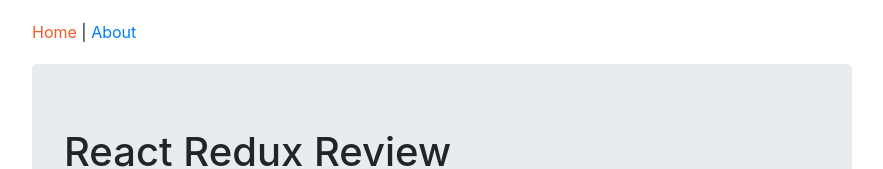
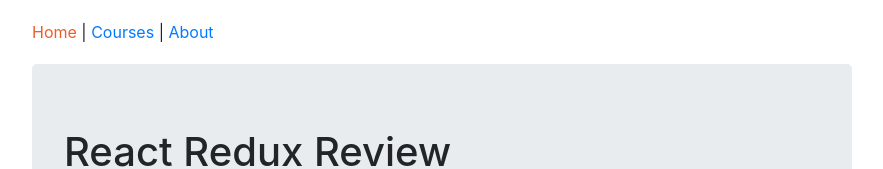
Before and after one commit to sethnejame/reactReduxReview, a React app: page / in a window 1280 px wide. Shown: the top 169 px of the page, without its empty margins (198-1081 px from the left). Built offline with nearby package versions, Linux system fonts and the light colour scheme.

Commit message:
Wiring up CoursesPage w/ Header

```diff
--- a/src/components/common/Header.js
+++ b/src/components/common/Header.js
@@ -9,6 +9,10 @@
         Home
       </NavLink>
       {" | "}
+      <NavLink to="/courses" activeStyle={activeStyle}>
+        Courses
+      </NavLink>
+      {" | "}
       <NavLink to="/about" activeStyle={activeStyle}>
         About
       </NavLink>
```
